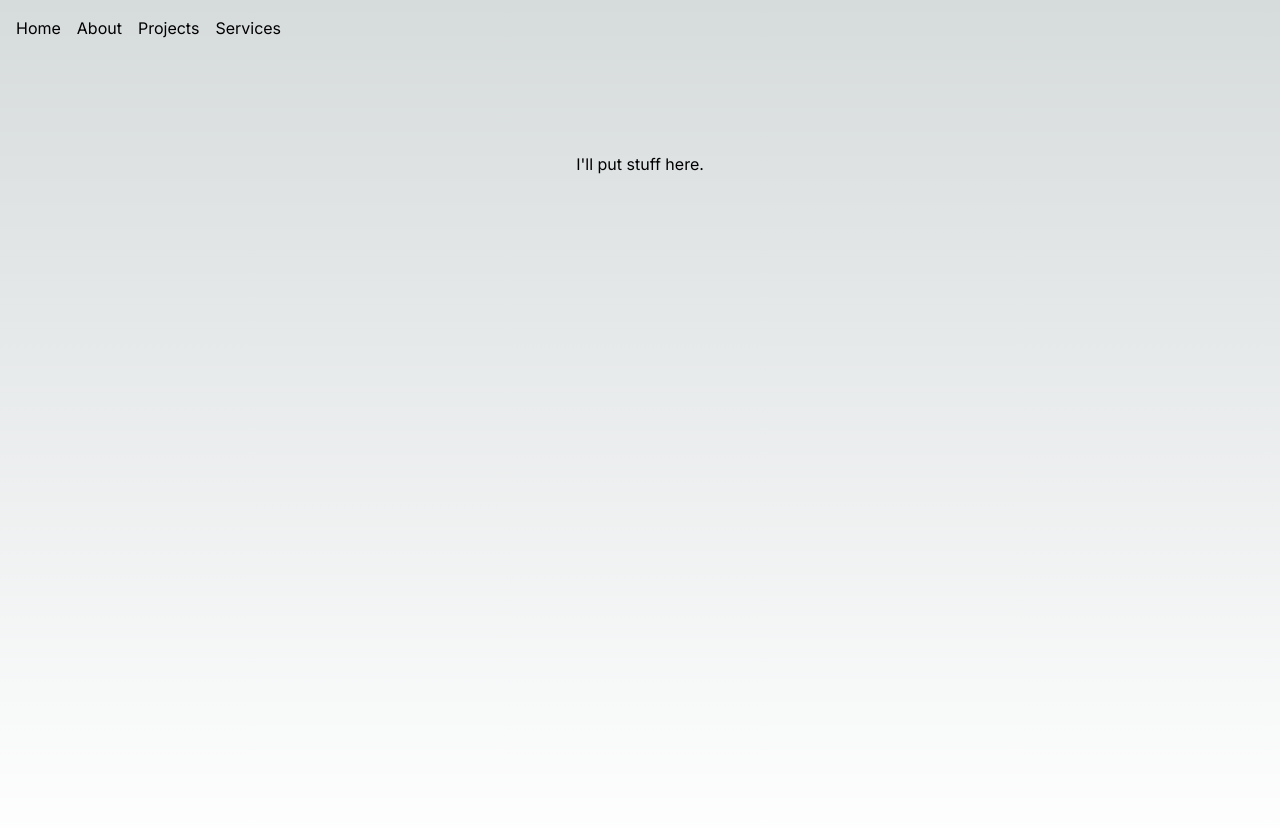
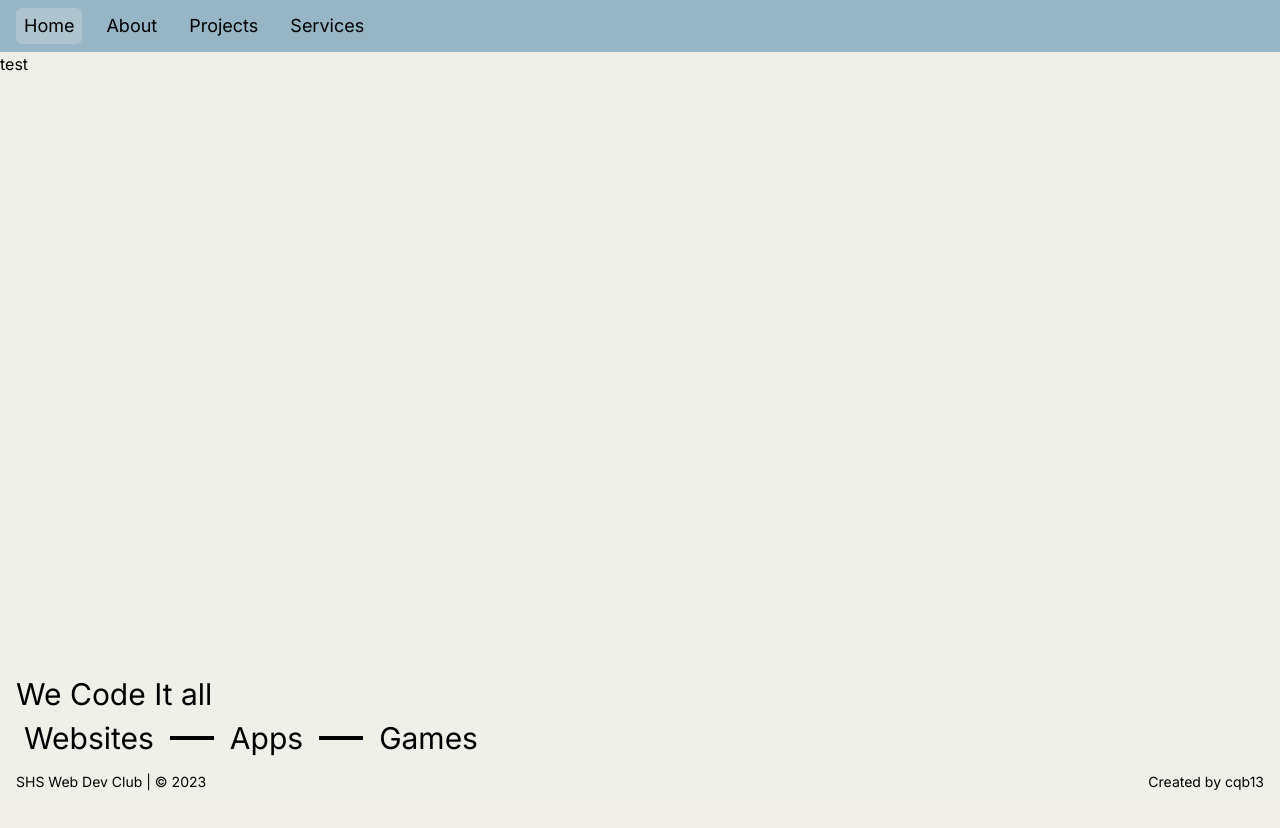
Before and after one commit to cqb13/SHS-Web-Dev, a Next.js app: page / in a window 1280 px wide. Shown: the top 828 px of the page. After the commit the page ends 800 px from the top, so only its background shows below. Built offline with nearby package versions, Linux system fonts and the light colour scheme.

Commit message:
added basic layout

```diff
--- a/app/globals.css
+++ b/app/globals.css
@@ -2,26 +2,18 @@
 @tailwind components;
 @tailwind utilities;
 
-:root {
-  --foreground-rgb: 0, 0, 0;
-  --background-start-rgb: 214, 219, 220;
-  --background-end-rgb: 255, 255, 255;
-}
+::-webkit-scrollbar {
+    width: 5px;
+  }
 
-@media (prefers-color-scheme: dark) {
-  :root {
-    --foreground-rgb: 255, 255, 255;
-    --background-start-rgb: 0, 0, 0;
-    --background-end-rgb: 0, 0, 0;
+  ::-webkit-scrollbar-track {
+    background: #F1F0E8;
   }
-}
 
-body {
-  color: rgb(var(--foreground-rgb));
-  background: linear-gradient(
-      to bottom,
-      transparent,
-      rgb(var(--background-end-rgb))
-    )
-    rgb(var(--background-start-rgb));
-}
+  ::-webkit-scrollbar-thumb {
+    background: #96B6C5;
+  }
+
+  ::-webkit-scrollbar-thumb:hover {
+    background: #ADC4CE;
+  }
--- a/app/layout.tsx
+++ b/app/layout.tsx
@@ -50,9 +50,12 @@ export default function RootLayout({
 }) {
   return (
     <html lang="en">
-      <body className={`${inter.className} bg-lightest min-h-screen`}>
+      <body className={`${inter.className} bg-background flex flex-col min-h-screen absolute inset-0 h-full w-full bg-[radial-gradient(#e5e7eb_1px,transparent_2px)] [background-size:16px_16px]`}>
         <NavBar />
         {children}
+        <footer className='flex justify-between px-4 py-2 text-sm shrink-0'>
+          <p>SHS Web Dev Club | © 2023</p> <p>Created by cqb13</p>
+        </footer>
         <Suspense fallback={null}>
           <NavigationEvents />
         </Suspense>
--- a/app/page.tsx
+++ b/app/page.tsx
@@ -1,7 +1,26 @@
 export default function Home() {
   return (
-    <main className="flex min-h-screen flex-col items-center justify-between p-24">
-      <h1>I&apos;ll put stuff here.</h1>
+    <main className="flex flex-col flex-1">
+      <section className="flex-grow">
+        <h1>test</h1>
+      </section>
+      <section className="px-4">
+        {/*will take to projects page, with search params for that specific item*/}
+        <h2 className="text-3xl text-center xs:text-left">We Code It all</h2>
+        <div className="flex flex-col text-3xl items-center xs:flex-row xs:gap-2">
+          <h2 className="p-1 hover:bg-highlight hover:rounded-md rounded-sm transition ease-in-out xs:p-2">
+            Websites
+          </h2>
+          <div className=" h-1 w-11 bg-black max-sm:hidden" />
+          <h2 className="p-1 hover:bg-highlight hover:rounded-md rounded-sm transition ease-in-out xs:p-2">
+            Apps
+          </h2>
+          <div className=" h-1 w-11 bg-black max-sm:hidden" />
+          <h2 className="p-1 hover:bg-highlight hover:rounded-md rounded-sm transition ease-in-out xs:p-2">
+            Games
+          </h2>
+        </div>
+      </section>
     </main>
-  )
+  );
 }
--- a/components/layout/nav.tsx
+++ b/components/layout/nav.tsx
@@ -1,8 +1,7 @@
 "use-client";
 
+import { useRouter, usePathname } from "next/navigation";
 import useScroll from "@hooks/useScroll";
-import useIsScrolling from "@hooks/useIsScrolling";
-import { useRouter, usePathname } from "next/navigation";
 import { routes } from "@lib/routes";
 
 export default function NavBar() {
@@ -13,9 +12,7 @@ export default function NavBar() {
     <nav
       className={`${useScroll(10)
         ? "shadow-bar backdrop-blur-md"
-        : ""} ${useIsScrolling()
-        ? "bg-opacity-50"
-        : ""} flex flex-row items-center justify-between p-4 sticky top-0 z-50 bg-darkest text-lightest transition-all`}
+        : ""}  flex flex-row items-center justify-between px-4 py-2 sticky top-0 z-50 bg-dark transition-all`}
     >
       <div className="flex gap-4 flex-wrap items-center justify-center">
         {routes.map(([name, path]) =>
@@ -23,7 +20,7 @@ export default function NavBar() {
             type="button"
             key={name}
             onClick={() => router.push(path)}
-            className={`${pathname === path ? "text-highlight" : ""}`}
+            className={`${pathname === path ? "bg-light" : ""} py-1 px-2 rounded-md text-lg`}
           >
             {name}
           </button>
--- a/tailwind.config.ts
+++ b/tailwind.config.ts
@@ -1,20 +1,29 @@
-import type { Config } from 'tailwindcss'
+import type { Config } from "tailwindcss";
 
 const config: Config = {
   content: [
-    './pages/**/*.{js,ts,jsx,tsx,mdx}',
-    './components/**/*.{js,ts,jsx,tsx,mdx}',
-    './app/**/*.{js,ts,jsx,tsx,mdx}',
+    "./pages/**/*.{js,ts,jsx,tsx,mdx}",
+    "./components/**/*.{js,ts,jsx,tsx,mdx}",
+    "./app/**/*.{js,ts,jsx,tsx,mdx}"
   ],
   theme: {
     extend: {
-      backgroundImage: {
-        'gradient-radial': 'radial-gradient(var(--tw-gradient-stops))',
-        'gradient-conic':
-          'conic-gradient(from 180deg at 50% 50%, var(--tw-gradient-stops))',
+      screens: {
+        xs: "380px"
       },
+      colors: {
+        dark: "#96B6C5",
+        light: "#ADC4CE",
+        highlight: "#EEE0C9",
+        background: "#F1F0E8"
+      }
+    }
+  },
+  plugins: [
+    function ({ addVariant }: { addVariant: Function }) {
+      addVariant("child", "& > *");
+      addVariant("last-child", "&>*:last-child");
     },
-  },
-  plugins: [],
-}
-export default config
+  ]
+};
+export default config;
```
